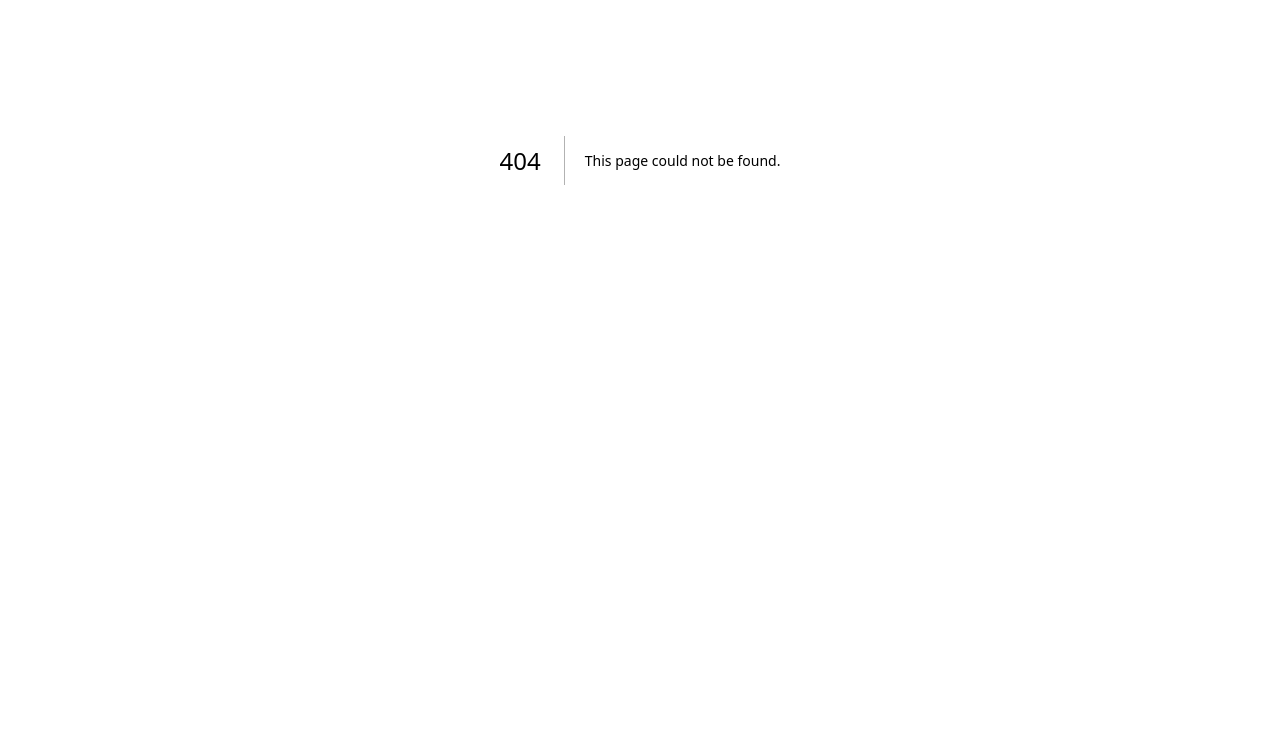
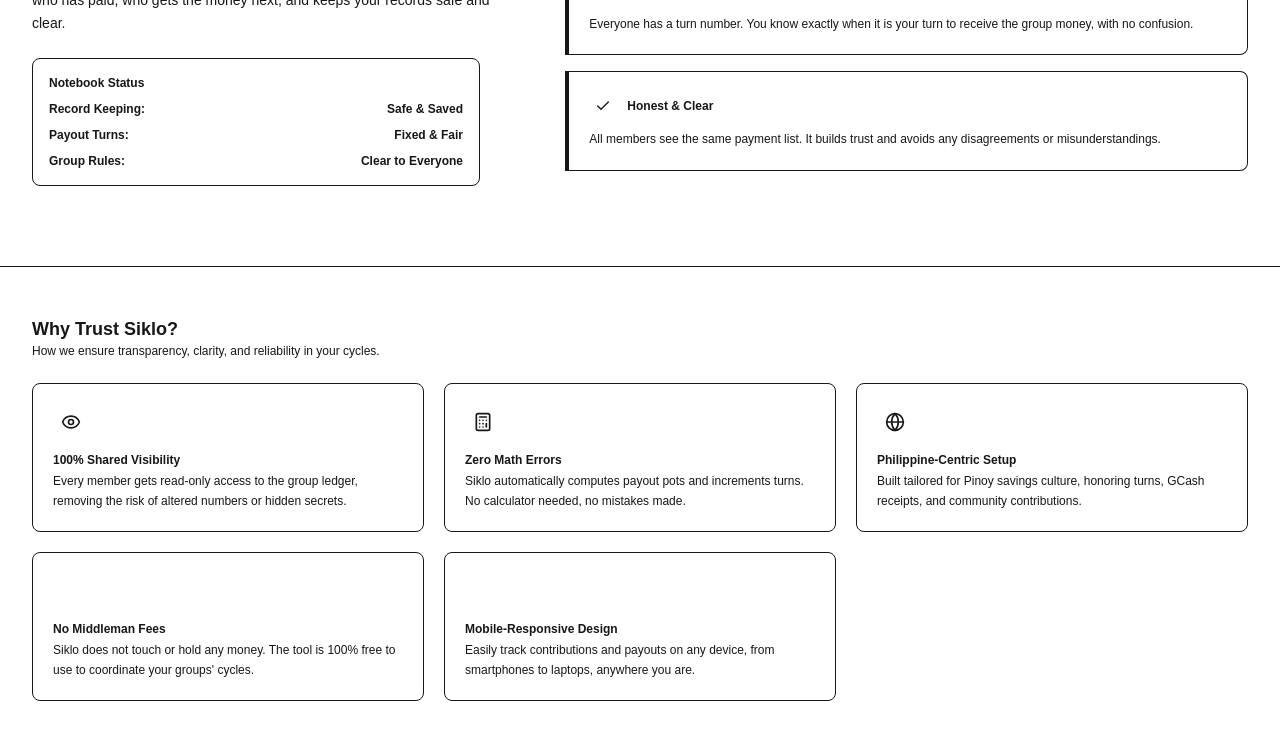
Before and after one commit to prodby-david/siklo, a Next.js app in the folder apps/web/: page /about in a window 1280 px wide. Before the commit this address had no page. Shown: the part 240-979 px from the top of the page. Before the commit the page ends 800 px from the top, so only its background shows below. Built offline with nearby package versions, Linux system fonts and the light colour scheme.

Commit message:
feat: add about app router

```diff
--- /dev/null
+++ b/apps/web/src/app/about/page.tsx
@@ -0,0 +1,27 @@
+import AboutSection from "@/features/about/ui/AboutSection";
+import TrustCards from "@/features/about/components/TrustCards";
+import FaqSection from "@/features/about/components/FaqSection";
+import Navbar from "@/shared/components/nav/Navbar";
+import { defaultAboutItems } from "@/features/about/constants/about.constants";
+
+export default function AboutPage() {
+  return (
+    <div className="flex flex-col min-h-screen bg-neutral-table-stripe/20">
+      <Navbar />
+      <main className="flex-1 flex flex-col w-full items-center">
+        <AboutSection
+          title="A simple, clear way to save together"
+          description="Siklo is a clean online notebook for your Paluwagan. It helps everyone see who has paid, who gets the money next, and keeps your records safe and clear."
+          items={defaultAboutItems}
+        />
+
+        <section className="w-full border-t border-neutral-border py-12 bg-neutral-table-stripe/40">
+          <div className="mx-auto max-w-7xl px-4 sm:px-6 lg:px-8 flex flex-col gap-10">
+            <TrustCards />
+            <FaqSection />
+          </div>
+        </section>
+      </main>
+    </div>
+  );
+}
```
